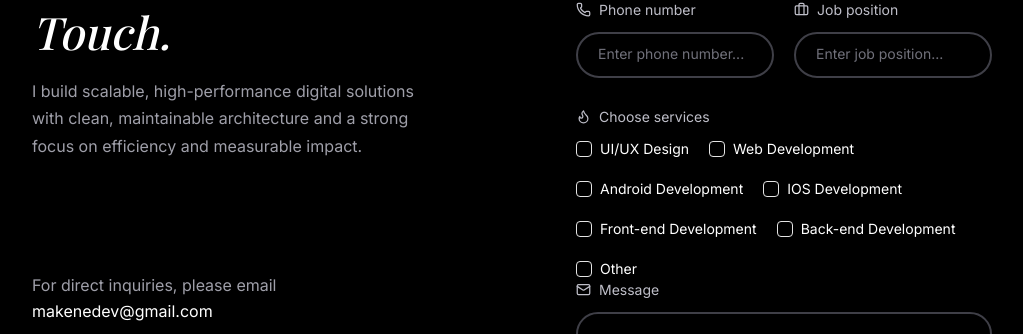
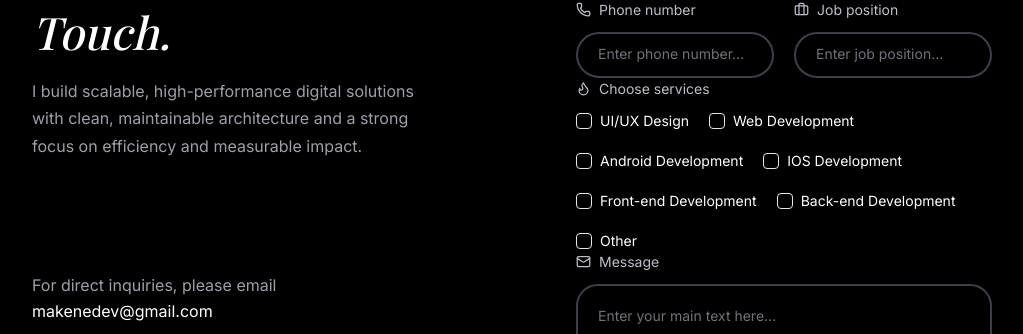
Before and after one commit to makeneto/makenedev, a React (Vite) app: page /contact in a window 1280 px wide. Shown: the part 280-614 px from the top of the page, without its empty margins (128-1151 px from the left). Built offline with nearby package versions, Linux system fonts and the light colour scheme; no server answers; a web font is replaced by a local one.

Commit message:
fix(ContactFormServices): remove margin top class from container div

```diff
--- a/src/components/contact/ContactFormServices.tsx
+++ b/src/components/contact/ContactFormServices.tsx
@@ -10,7 +10,7 @@ interface Props {
 
 export function ContactFormServices({ services, onChange }: Props) {
   return (
-    <div className="mt-7">
+    <div>
       <label className="contact-form__label mb-4">
         <Flame size={15} />
         Choose services
```
